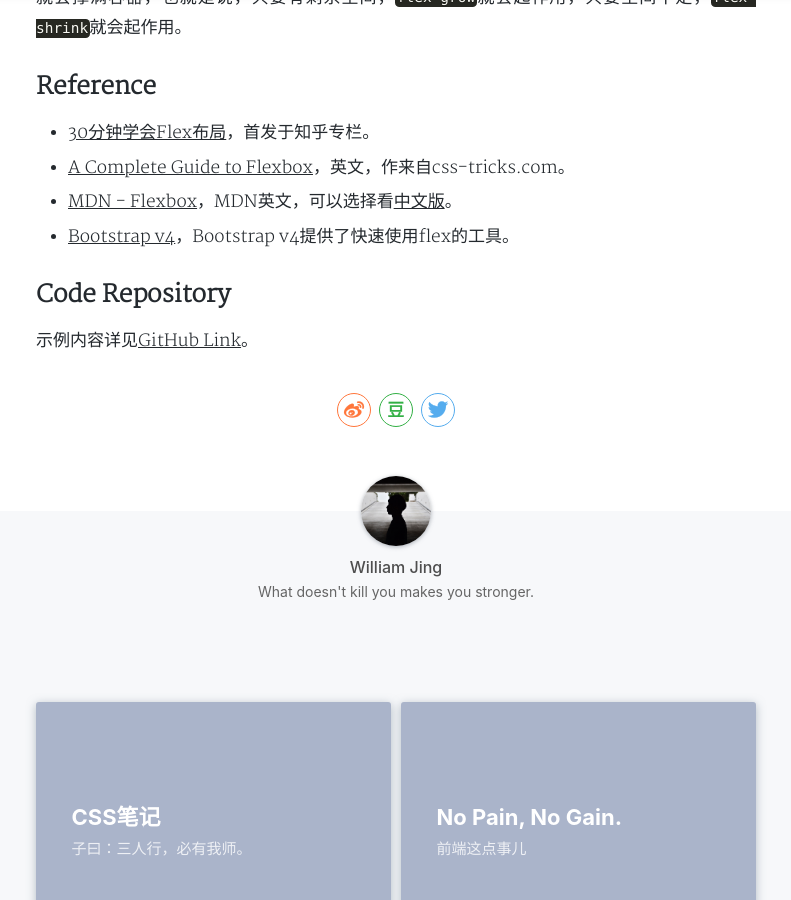
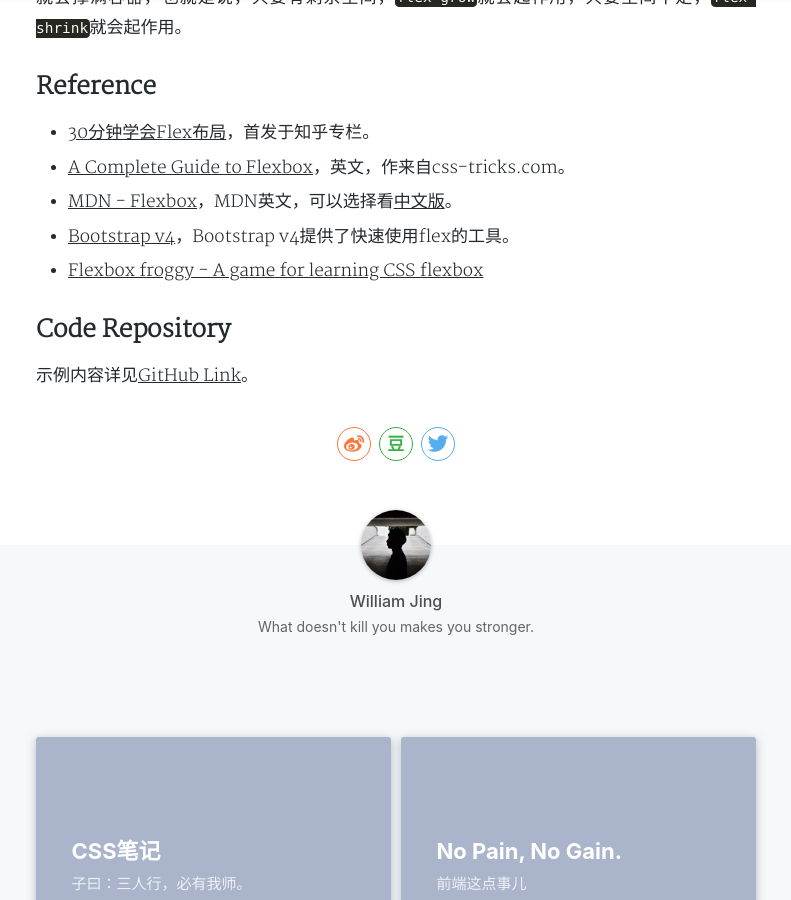
Before and after one commit to fattypiggy/fattypiggy.github.io, a Jekyll site: the page built from _posts/2018-08-19-flex-box-styles-in-css.md, in a window 1280 px wide and 900 px high, scrolled down 5355 px. Shown: the whole window, without its empty margins (244-1035 px from the left). Built offline with Jekyll 4.4.1, drawn with Linux system fonts in a browser that asks for light colours; nearby versions of some CDN libraries; comment, search, counter and statistics services are not loaded; a style sheet for code colours, icons or effects is not loaded.

Commit message:
update flexbox article

```diff
--- a/_posts/2018-08-19-flex-box-styles-in-css.md
+++ b/_posts/2018-08-19-flex-box-styles-in-css.md
@@ -219,6 +219,8 @@ flex项如果`flex-grow`、`flex-shrink`都设置了，无论`flex-wrap`是`wrap
 
 * [Bootstrap v4](https://getbootstrap.com/docs/4.1/utilities/flex/)，Bootstrap v4提供了快速使用flex的工具。
 
+* [Flexbox froggy - A game for learning CSS flexbox](https://flexboxfroggy.com/)
+
 ## Code Repository
 
 示例内容详见[GitHub Link](https://github.com/fattypiggy/flex-box-demo)。
```
